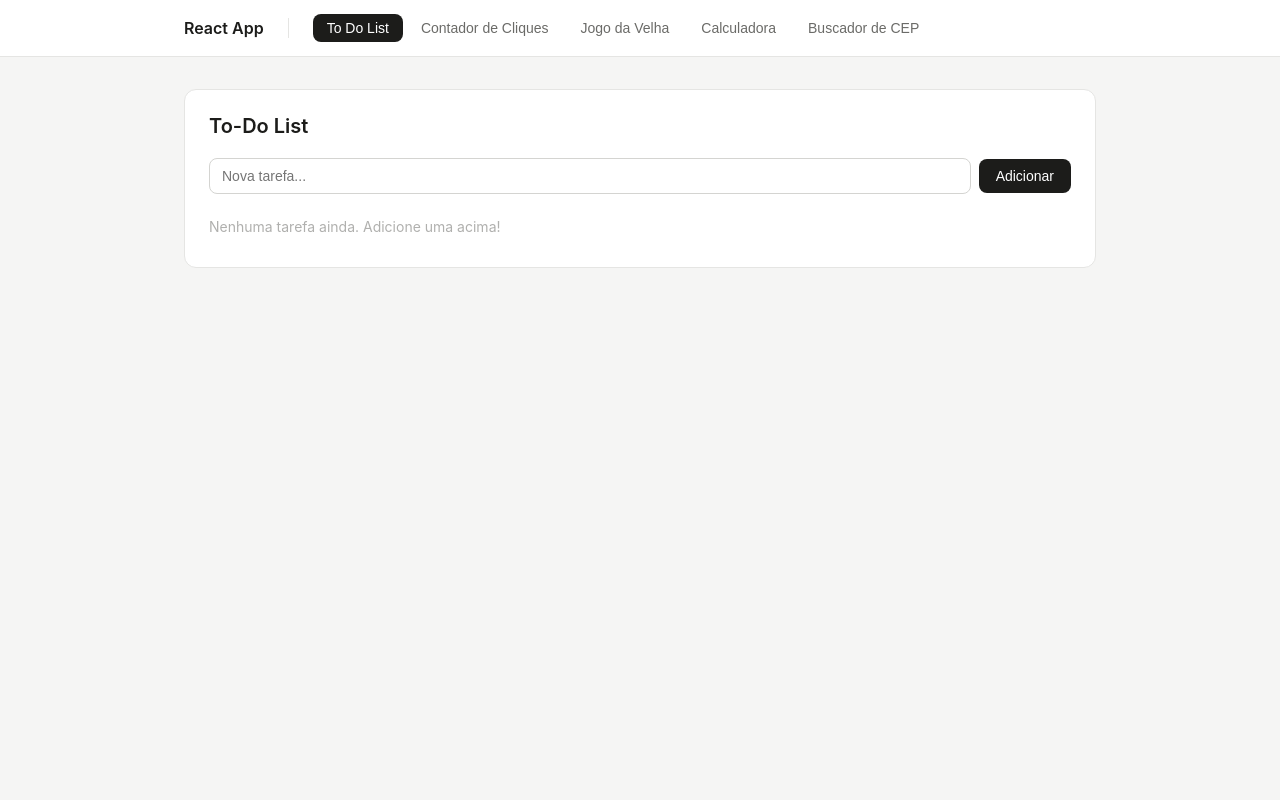
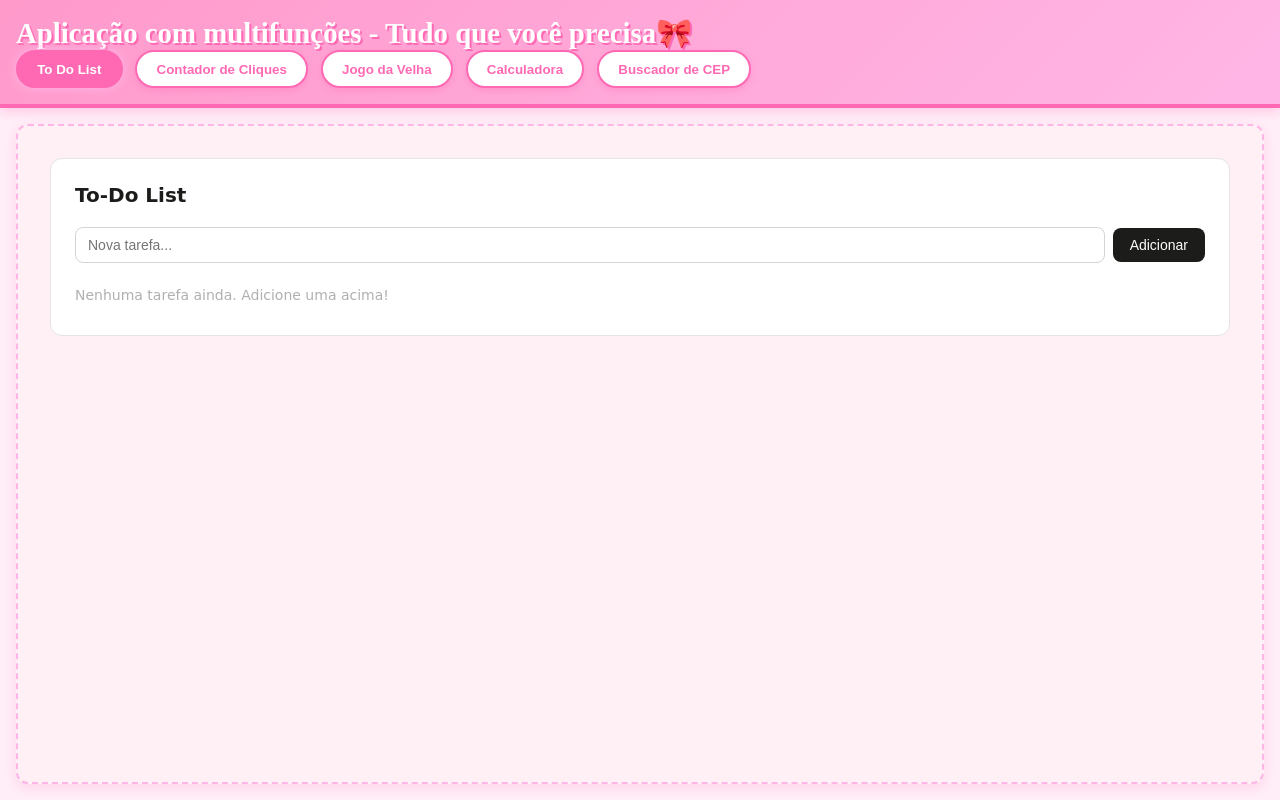
Before and after one commit to gabriela-lissa/react-multitools-application, a React (Create React App) app: page / in a window 1280 px wide. Built offline with nearby package versions, Linux system fonts and the light colour scheme.

Commit message:
Estilização da aplicação

```diff
--- a/src/App.css
+++ b/src/App.css
@@ -1,81 +1,84 @@
 * {
-  box-sizing: border-box;
   margin: 0;
   padding: 0;
+  box-sizing: border-box;
 }
 
 body {
-  font-family: -apple-system, BlinkMacSystemFont, "Segoe UI", sans-serif;
-  background: #f5f5f4;
-  color: #1c1c1a;
-  min-height: 100vh;
+  font-family: "Comic Sans MS", "Segoe UI", cursive;
+  background: #ffeef8;
+  color: #5a2a4d;
 }
 
 .app {
+  display: flex;
+  flex-direction: column;
   min-height: 100vh;
 }
 
 /* ── Header ── */
 .header {
-  background: #ffffff;
-  border-bottom: 1px solid #e5e5e3;
-  position: sticky;
-  top: 0;
-  z-index: 100;
+  background: linear-gradient(135deg, #ff9acb, #ffb6e6);
+  color: #fff;
+  padding: 1rem;
+  box-shadow: 0 4px 10px rgba(255, 150, 200, 0.4);
+  border-bottom: 4px solid #ff69b4;
 }
 
 .header-inner {
-  max-width: 960px;
-  margin: 0 auto;
-  padding: 0 1.5rem;
   display: flex;
+  justify-content: space-between;
   align-items: center;
-  gap: 1.5rem;
-  height: 56px;
-  overflow-x: auto;
+  flex-wrap: wrap;
 }
 
 .app-title {
-  font-size: 16px;
-  font-weight: 600;
-  white-space: nowrap;
-  color: #1c1c1a;
-  padding-right: 1.5rem;
-  border-right: 1px solid #e5e5e3;
+  font-size: 1.8rem;
+  font-weight: bold;
+  font-family: "Pacifico", cursive;
+  text-shadow: 2px 2px #ff69b4;
 }
 
 .nav {
   display: flex;
-  gap: 4px;
+  flex-direction: row;
+  gap: 0.8rem;
+  flex-wrap: wrap;
 }
 
 .nav-btn {
-  background: none;
-  border: none;
-  padding: 6px 14px;
-  border-radius: 8px;
-  font-size: 14px;
+  background: #fff;
+  border: 2px solid #ff69b4;
+  color: #ff69b4;
+  padding: 0.6rem 1.2rem;
+  border-radius: 25px;
   cursor: pointer;
-  color: #6b6b68;
-  white-space: nowrap;
-  transition: background 0.15s, color 0.15s;
+  transition: all 0.3s ease;
+  font-weight: bold;
+  box-shadow: 0 3px 6px rgba(255, 105, 180, 0.3);
 }
 
 .nav-btn:hover {
-  background: #f0f0ee;
-  color: #1c1c1a;
+  background: #ff69b4;
+  color: #fff;
+  transform: scale(1.05);
 }
 
 .nav-btn.ativo {
-  background: #1c1c1a;
-  color: #ffffff;
+  background: #ff69b4;
+  color: #fff;
+  box-shadow: 0 0 10px #ffb6e6;
 }
 
 /* ── Main content ── */
 .main {
-  max-width: 960px;
-  margin: 0 auto;
-  padding: 2rem 1.5rem;
+  flex: 1;
+  padding: 2rem;
+  background: #fff0f6;
+  border-radius: 12px;
+  margin: 1rem;
+  box-shadow: 0 4px 12px rgba(255, 150, 200, 0.3);
+  border: 2px dashed #ffb6e6;
 }
 
 /* ── Card base ── */
--- a/src/App.js
+++ b/src/App.js
@@ -23,7 +23,7 @@ function App() {
     <div className="app">
       <header className="header">
         <div className="header-inner">
-          <span className="app-title">React App</span>
+          <span className="app-title">Aplicação com multifunções - Tudo que você precisa🎀</span>
           <nav className="nav">
             {abas.map((aba) => (
               <button
--- a/src/componentes/Calculadora.css
+++ b/src/componentes/Calculadora.css
@@ -1,3 +1,5 @@
+@import url('https://fonts.googleapis.com/css2?family=Poppins:wght@300;500;700&display=swap');
+
 .calc-wrapper {
   display: flex;
   justify-content: center;
```
